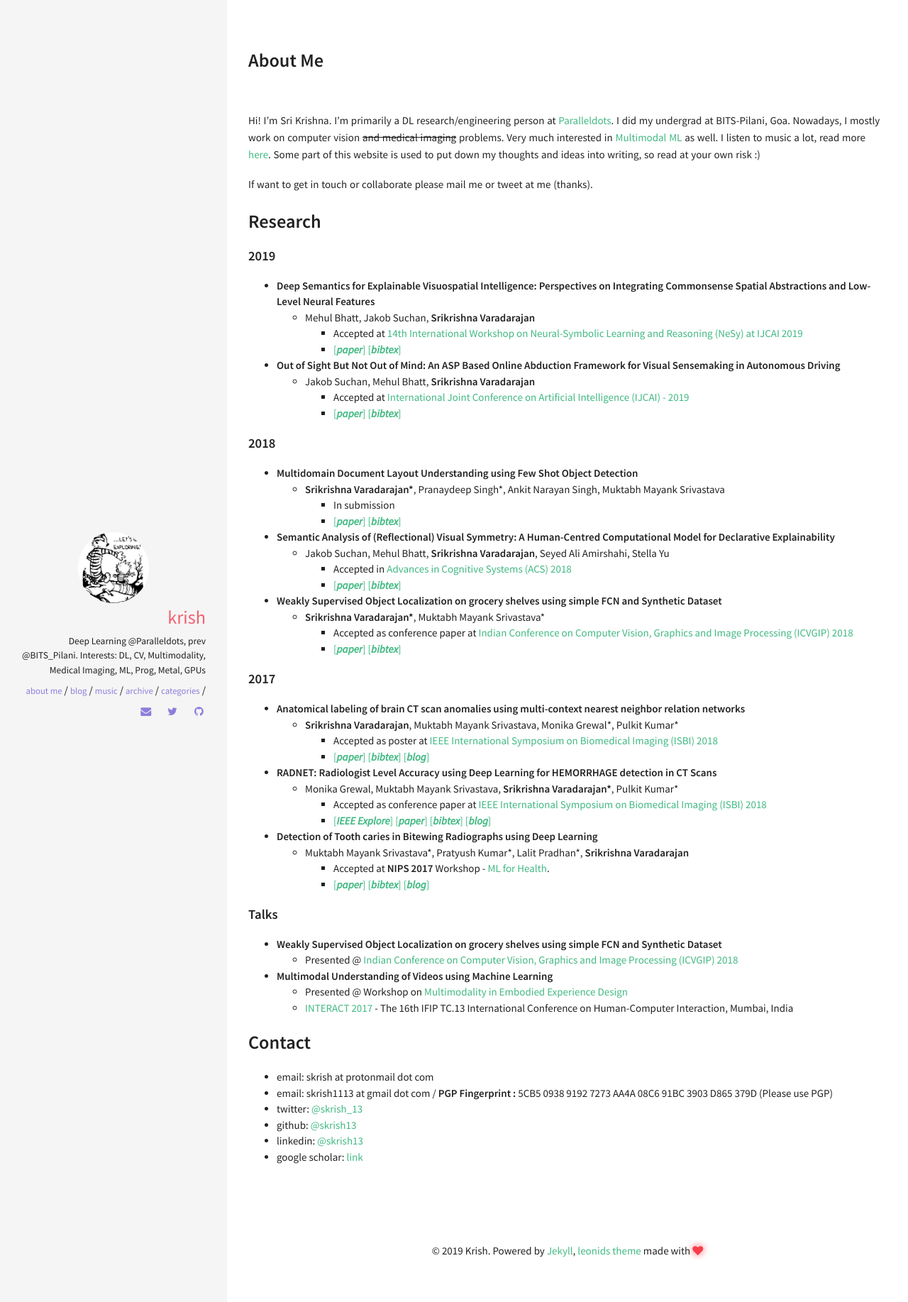
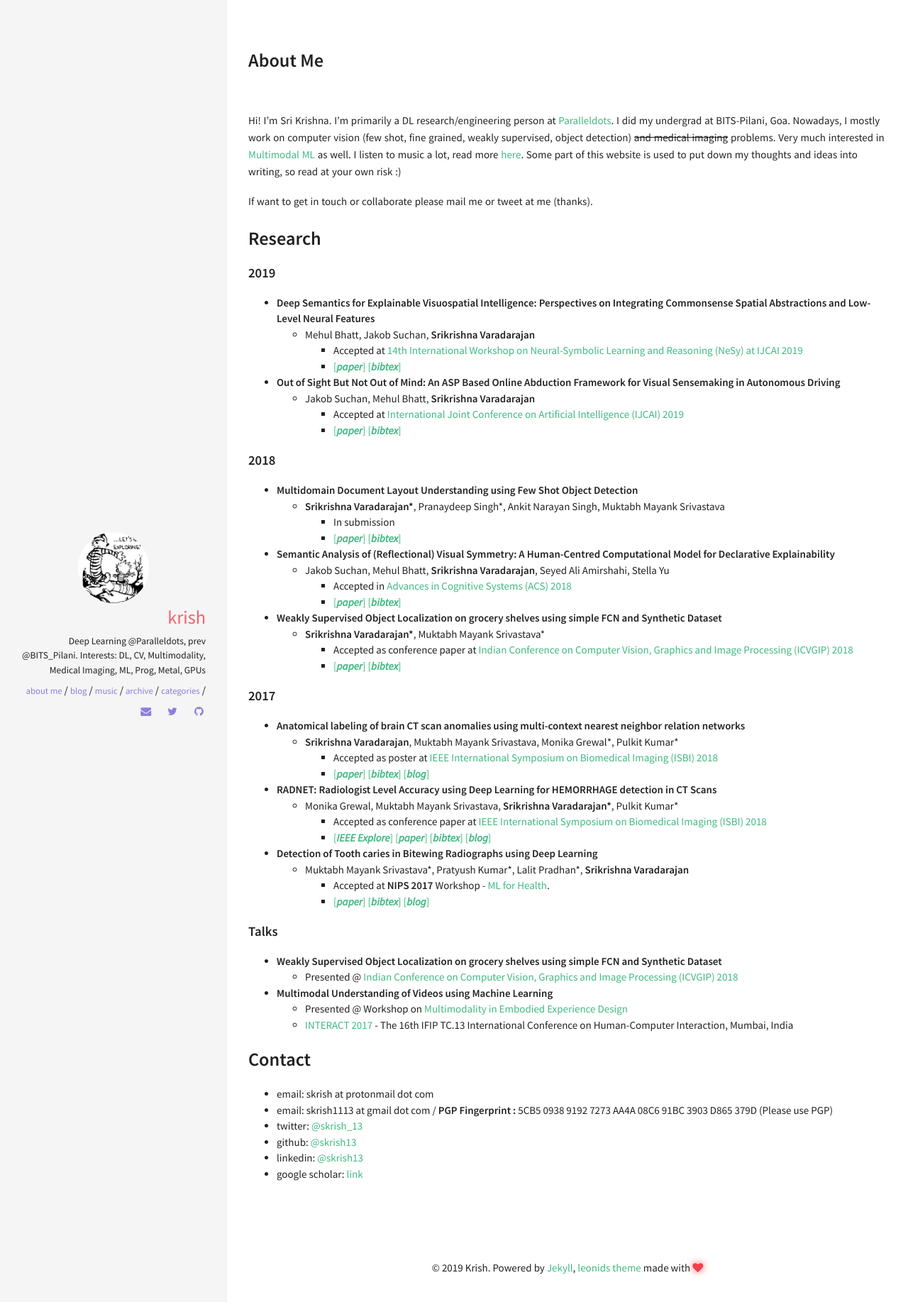
Before and after one commit to skrish13/skrish13.github.io, a Jekyll site: the page built from about.md, in a window 1280 px wide. Shown: the top 1835 px of the page at 71% size. Built offline with Jekyll 4.4.1, drawn with Linux system fonts in a browser that asks for light colours.

```diff
--- a/about.md
+++ b/about.md
@@ -4,7 +4,7 @@ title:  About Me
 permalink: /
 ---
 
-Hi! I'm Sri Krishna. I'm primarily a DL research/engineering person at [Paralleldots](https://www.paralleldots.xyz). I did my undergrad at BITS-Pilani, Goa. Nowadays, I mostly work on computer vision ~~and medical imaging~~ problems. Very much interested in [Multimodal ML](https://arxiv.org/abs/1705.09406) as well. I listen to music a lot, read more [here](/music/). Some part of this website is used to put down my thoughts and ideas into writing, so read at your own risk :)
+Hi! I'm Sri Krishna. I'm primarily a DL research/engineering person at [Paralleldots](https://www.paralleldots.xyz). I did my undergrad at BITS-Pilani, Goa. Nowadays, I mostly work on computer vision (few shot, fine grained, weakly supervised, object detection) ~~and medical imaging~~ problems. Very much interested in [Multimodal ML](https://arxiv.org/abs/1705.09406) as well. I listen to music a lot, read more [here](/music/). Some part of this website is used to put down my thoughts and ideas into writing, so read at your own risk :)
 
 If want to get in touch or collaborate please mail me or tweet at me (thanks).
 
@@ -19,7 +19,7 @@ If want to get in touch or collaborate please mail me or tweet at me (thanks).
 
 - **Out of Sight But Not Out of Mind: An ASP Based Online Abduction Framework for Visual Sensemaking in Autonomous Driving**
   - Jakob Suchan, Mehul Bhatt, **Srikrishna Varadarajan**
-    - Accepted at [International Joint Conference on Artificial Intelligence (IJCAI) - 2019](https://www.ijcai19.org/)
+    - Accepted at [International Joint Conference on Artificial Intelligence (IJCAI) 2019](https://www.ijcai19.org/)
     - [[**_paper_**]](https://www.researchgate.net/publication/333521132_Out_of_Sight_But_Not_Out_of_Mind_An_Answer_Set_Programming_Based_Online_Abduction_Framework_for_Visual_Sensemaking_in_Autonomous_Driving) [[**_bibtex_**]](coming.soon)
 
 #### 2018
```
Also changed, not shown: music/2017-10-14-aotw.md (+3 -0 lines).
